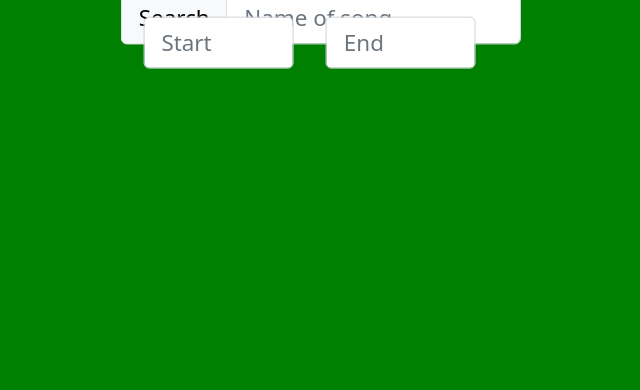
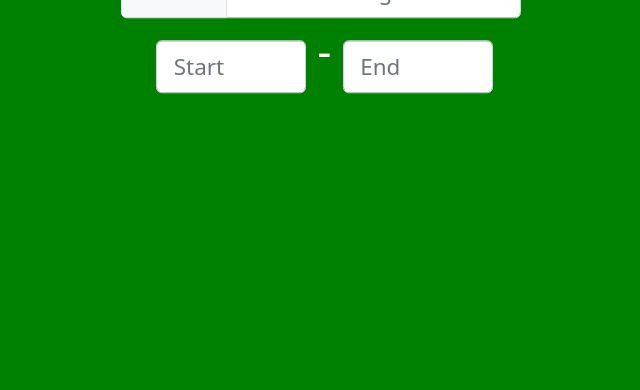
Before and after one commit to aryan10aneesh/dj-dashboard, a plain HTML site: page index.html in a window 1280 px wide. Shown: the part 410-800 px from the top of the page, without its empty margins (319-959 px from the left). Drawn offline with nearby package versions, Linux system fonts and the light colour scheme.

Commit message:
better start and end

```diff
--- a/index.html
+++ b/index.html
@@ -23,14 +23,14 @@
                 <input type="text" id="query" placeholder="Name of song" class="form-control" aria-label="search-text" aria-describedby="search-button">
             </div>
         </form>
-    </div>
-    <div class="row row-cols-lg-auto g-3 align-items-center position-absolute start-50 translate-middle text-center" style="top: 58%;">
-        <div col-12>
-            <input type="text" id="query" placeholder="Start" class="form-control" aria-label="start-time" style="width: 150px;">
-        </div>
-        -
-        <div col-12>
-            <input type="text" id="query" placeholder="End" class="form-control" aria-label="end-time" style="width: 150px;">
+        <div class="row row-cols-lg-auto g-3 text-center" style="position: relative; left: 35px;">
+            <div col-1>
+                <input type="text" id="query" placeholder="Start" class="form-control" aria-label="start-time" style="width: 150px;">
+            </div>
+            -
+            <div col-1>
+                <input type="text" id="query" placeholder="End" class="form-control" aria-label="end-time" style="width: 150px;">
+            </div>
         </div>
     </div>
 </body>
```
